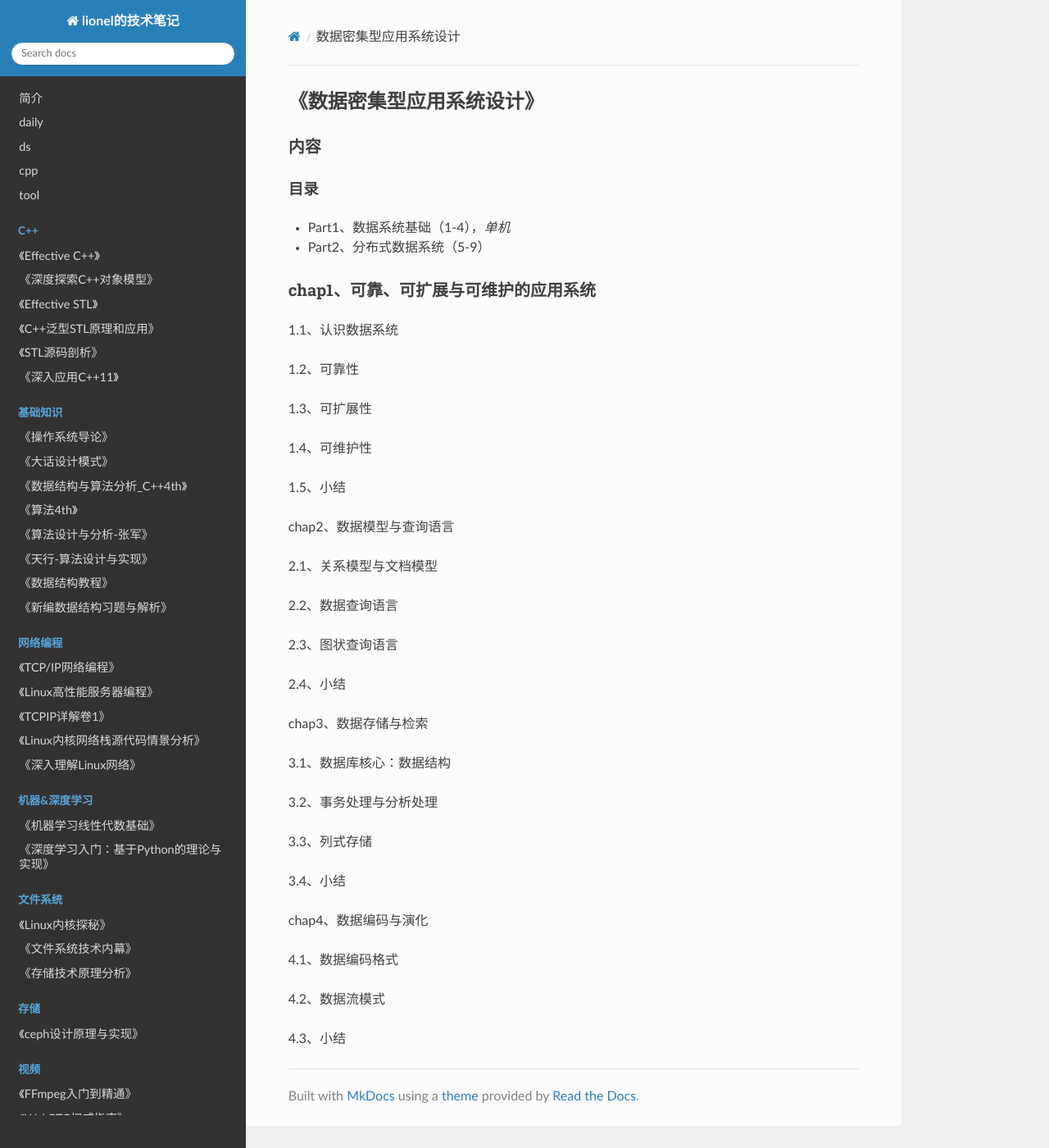
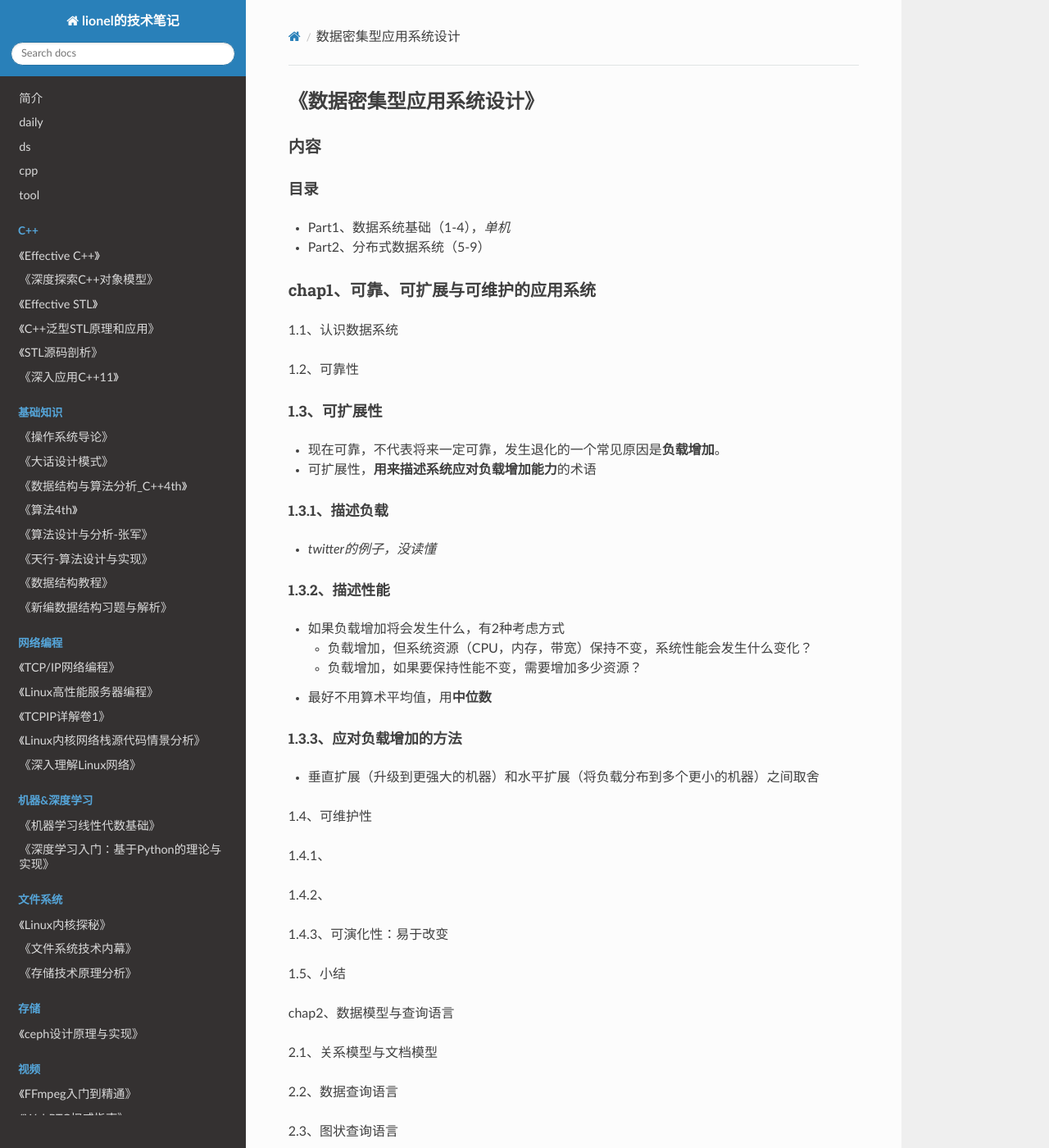
Before and after one commit to wolflion/booknotes, an MkDocs documentation site: the page built from docs/17arch-desgin/数据密集型应用系统设计.md, in a window 1280 px wide and 1400 px high. Shown: the whole window at 82% size. Built offline with MkDocs 1.6.1, drawn with Linux system fonts in a browser that asks for light colours; nearby versions of some CDN libraries.

Commit message:
Update 数据密集型应用系统设计.md

```diff
--- a/docs/17arch-desgin/数据密集型应用系统设计.md
+++ b/docs/17arch-desgin/数据密集型应用系统设计.md
@@ -13,9 +13,33 @@
 
 1.2、可靠性
 
-1.3、可扩展性
+#### 1.3、可扩展性
+
++ 现在可靠，不代表将来一定可靠，发生退化的一个常见原因是**负载增加**。
++ 可扩展性，**用来描述系统应对负载增加能力**的术语
+
+##### 1.3.1、描述负载
+
++ *twitter的例子，没读懂*
+
+##### 1.3.2、描述性能
+
++ 如果负载增加将会发生什么，有2种考虑方式
+  + 负载增加，但系统资源（CPU，内存，带宽）保持不变，系统性能会发生什么变化？
+  + 负载增加，如果要保持性能不变，需要增加多少资源？
++ 最好不用算术平均值，用**中位数**
+
+##### 1.3.3、应对负载增加的方法
+
++ 垂直扩展（升级到更强大的机器）和水平扩展（将负载分布到多个更小的机器）之间取舍
 
 1.4、可维护性
+
+1.4.1、
+
+1.4.2、
+
+1.4.3、可演化性：易于改变
 
 1.5、小结
 
```
